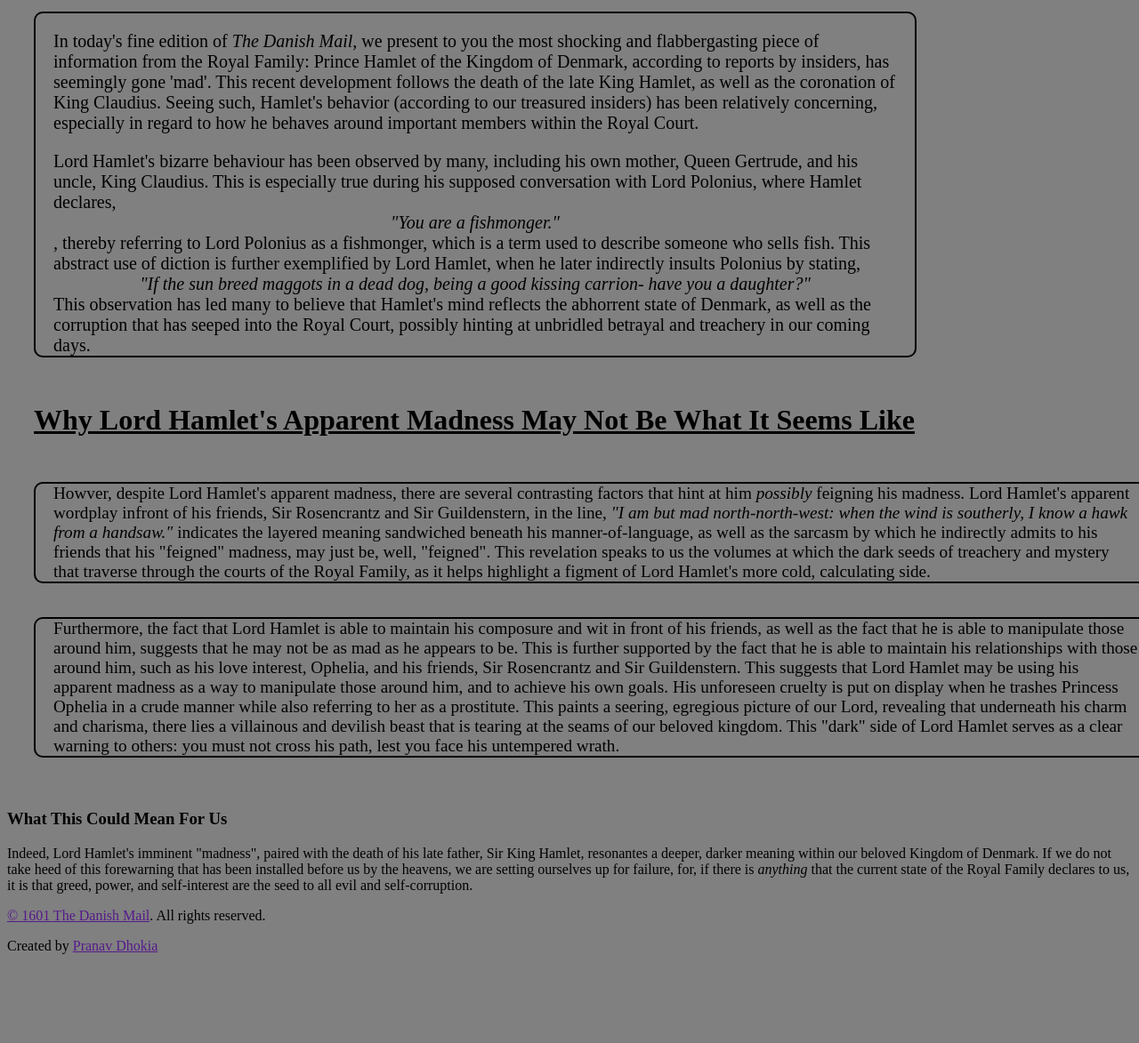
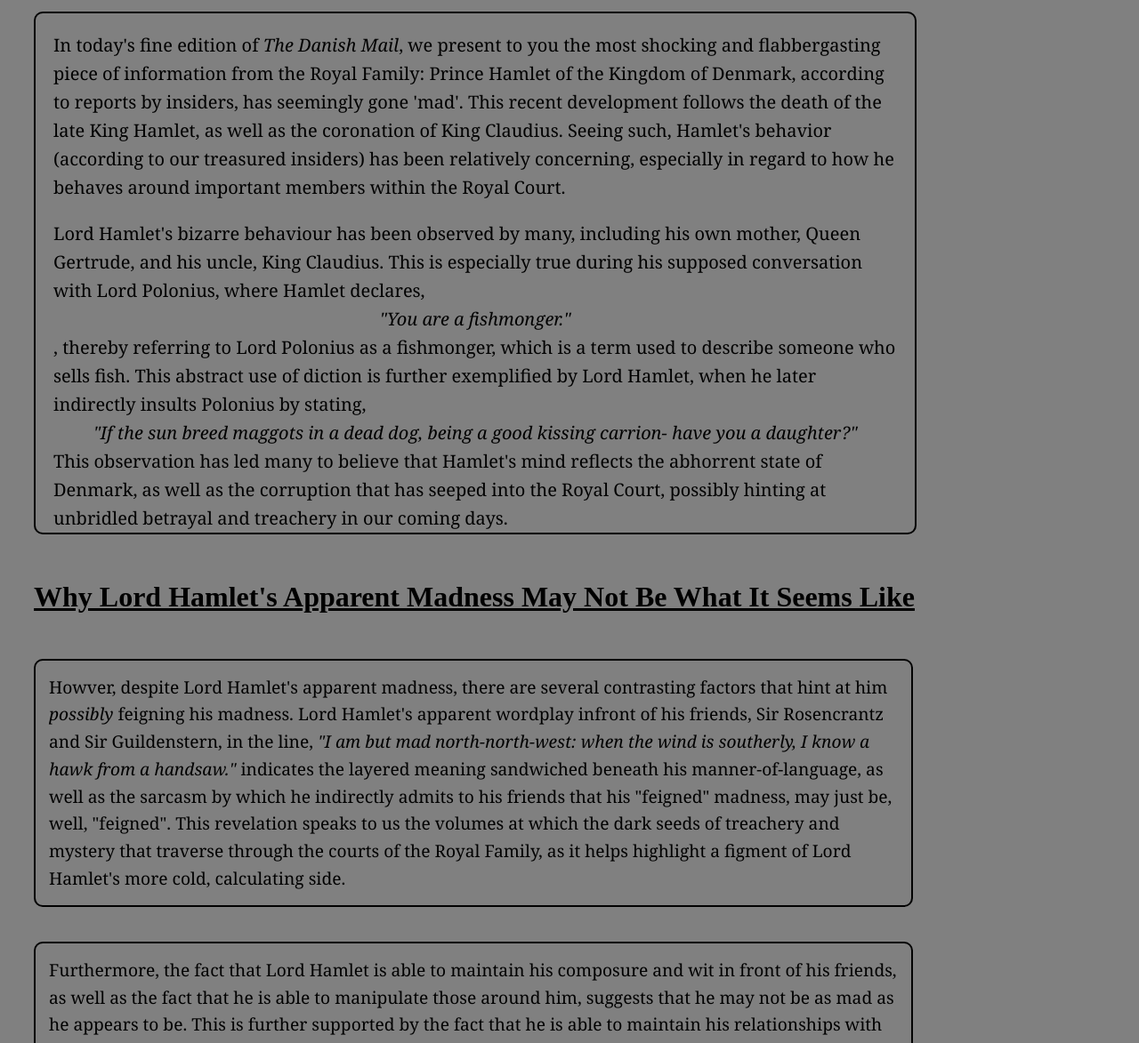
Before and after one commit to LowestTide/Hamlet-Assignment2, a plain HTML site: page index.html in a window 1280 px wide. Shown: the part 281-1454 px from the top of the page at 89% size. Before the commit the page ends 1370 px from the top, so only its background shows below. Drawn offline with Linux system fonts and the light colour scheme; a script that the page names is missing.

Commit message:
Update styles.css
final verison of css before handing in my assignment. ggs lol

```diff
--- a/styles.css
+++ b/styles.css
@@ -91,7 +91,15 @@ body{
     border: 2px solid black;
     padding: 0 20px;
     border-radius: 10px;
+
 }
+#main-article-paragraph-container {
+    column-count: 2;
+    column-gap: 40px;
+    font-family: Georgia, 'Times New Roman', Times, serif;
+    line-height: 1.6;
+}
+
 #section-title{
     color: black;
     font-weight: bold;
@@ -111,7 +119,41 @@ body{
     border: 2px solid black;
     padding: 0 20px;
     border-radius: 10px;
+    font-family: Georgia, 'Times New Roman', Times, serif;
+    line-height: 1.6;
+    padding: 15px;
+    width: 75.5%;
 
 
 
 }
+#conclusion-section{
+    margin-left: 20px;
+}
+#conclusion-h3{
+    font-size: 2rem;
+    font-weight: bold;
+    text-decoration: underline;
+}
+#conclusion-h3:hover{
+    cursor: pointer;
+    color: rgb(42, 41, 41);
+    scale: 1.1;
+    box-shadow: 0px 0px 10px black;
+}
+#conclusion-text{
+    font-size: 1.2rem;
+    font-family: Georgia, 'Times New Roman', Times, serif;
+    line-height: 1.6;
+    padding: 0 20px;
+    border: 2px solid black;
+    border-radius: 10px;
+    column-count: 1;
+    column-gap: 40px;
+    height: 100%;
+    width: 75.5%;
+}
+footer{
+    margin-left: 15px;
+    margin-top: 100px;
+}
```
